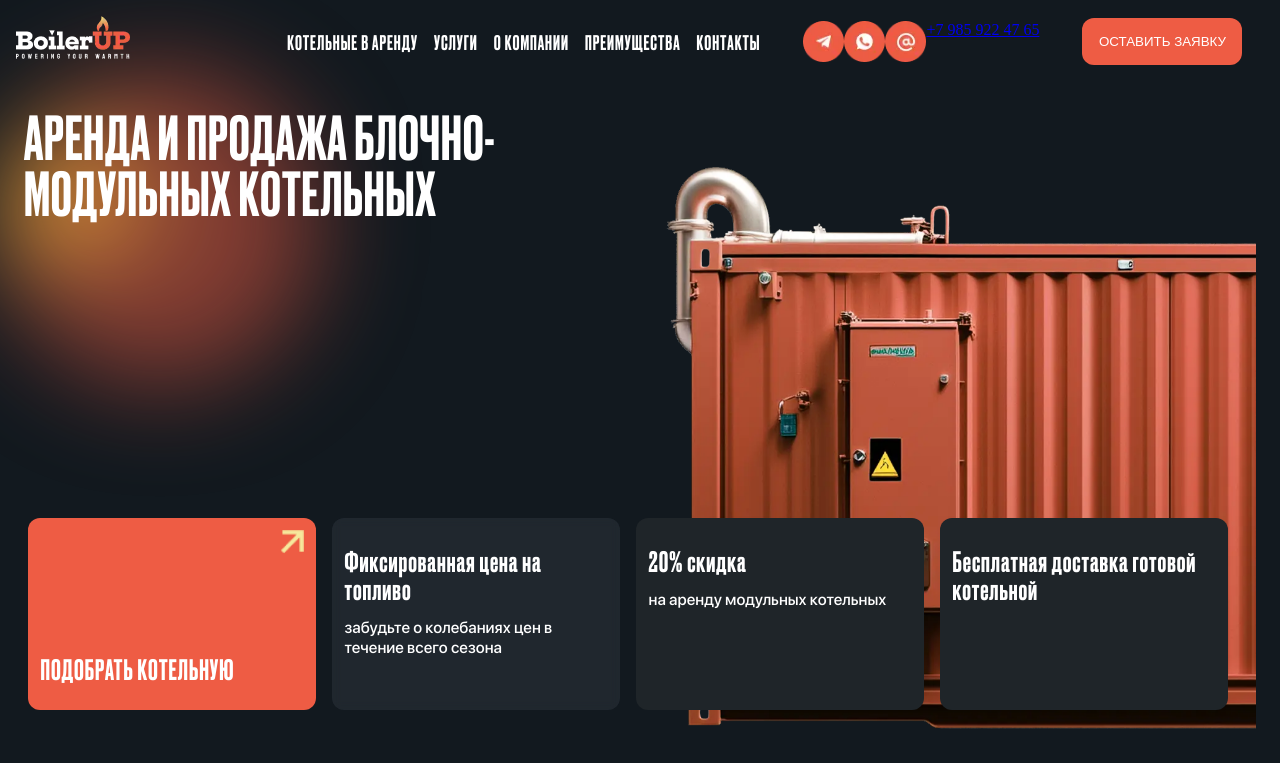
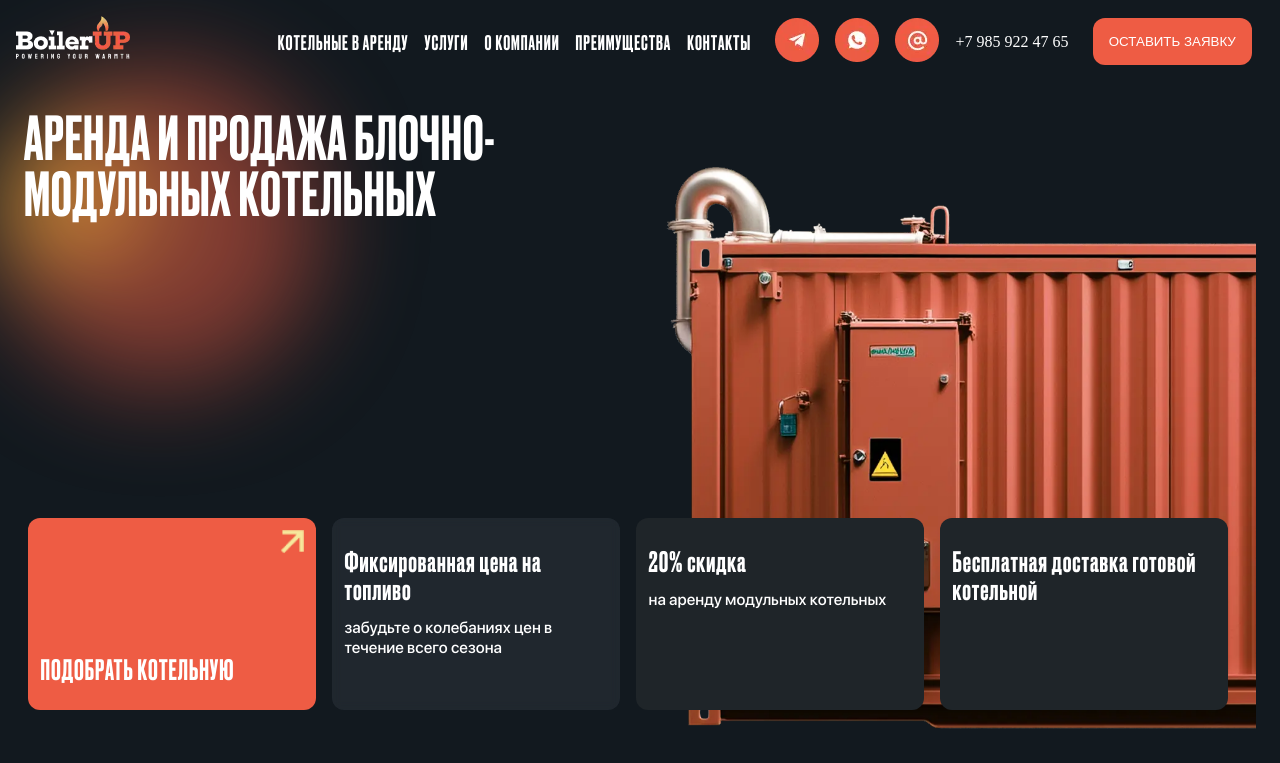
Before and after one commit to 0nlyssslatts/BoilerUP, a website: page public/index.html in a window 1280 px wide. Shown: the top 763 px of the page. Drawn offline with nearby package versions, Linux system fonts and the light colour scheme.

Commit message:
animation desktop fixed

```diff
--- a/public/index.html
+++ b/public/index.html
@@ -55,27 +55,31 @@
                     </ul>
                 </nav>
                 <div class="flex-row space-between extended-nav">
-                    <img
-                        src="./img/tg.webp"
-                        alt="telegram"
-                        width="41"
-                        height="41"
-                    />
-                    <img
-                        src="./img/watsup.webp"
-                        alt="whatsup"
-                        width="41"
-                        height="41"
-                    />
-                    <img
-                        src="./img/mail.webp"
-                        alt="email"
-                        width="41"
-                        height="41"
-                    />
-                    <div><a href="tel:+79859224765">+7 985 922 47 65</a></div>
+                    <a href="https://t.me/budanov_dmitriy" target="_blank"
+                        ><img src="./img/tg.webp" alt="telegram" loading="lazy"
+                    /></a>
+                    <a
+                        href="https://api.whatsapp.com/send/?phone=79857695559&text&type=phone_number&app_absent=0"
+                        target="_blank"
+                        ><img
+                            src="./img/watsup.webp"
+                            alt="whatsup"
+                            loading="lazy"
+                    /></a>
+                    <a href="mailto:boilerup@mail.ru" target="_blank"
+                        ><img src="./img/mail.webp" alt="email" loading="lazy"
+                    /></a>
+                    <div>
+                        <a class="no-link-style" href="tel:+79859224765"
+                            >+7 985 922 47 65</a
+                        >
+                    </div>
                 </div>
-                <button class="desktop-nav-button">ОСТАВИТЬ ЗАЯВКУ</button>
+                <a href="#scrollToForm"
+                    ><button class="desktop-nav-button">
+                        ОСТАВИТЬ ЗАЯВКУ
+                    </button></a
+                >
             </div>
             <div id="mobile-nav" class="mobile-nav">
                 <div class="flex-column gap-1 mobile-nav-wrapper">
--- a/public/script.js
+++ b/public/script.js
@@ -24,12 +24,13 @@ const carouselBmk = document.getElementById("carousel-bmk");
 function isElementInViewport(el) {
     const rect = el.getBoundingClientRect();
     return (
-        rect.top >= 0 &&
-        rect.left >= 0 &&
+        rect.top >= -100 &&
+        rect.left >= -100 &&
         rect.bottom <=
-            (window.innerHeight || document.documentElement.clientHeight) &&
+            (window.innerHeight || document.documentElement.clientHeight) +
+                100 &&
         rect.right <=
-            (window.innerWidth || document.documentElement.clientWidth)
+            (window.innerWidth || document.documentElement.clientWidth) + 100
     );
 }
 
--- a/public/style.css
+++ b/public/style.css
@@ -37,6 +37,9 @@ h2,
 h3,
 h4 {
     margin: 0;
+}
+h1 {
+    opacity: 0;
 }
 
 html {
@@ -625,6 +628,7 @@ main {
 footer {
     text-align: center;
     padding: 1rem 0;
+    background-color: var(--light-bacground-color);
 }
 /* ------ */
 
@@ -768,6 +772,8 @@ footer {
 
     .extended-nav {
         display: flex;
+        align-items: center;
+        gap: 1rem;
     }
     /* body {
         background-color: red;
```
